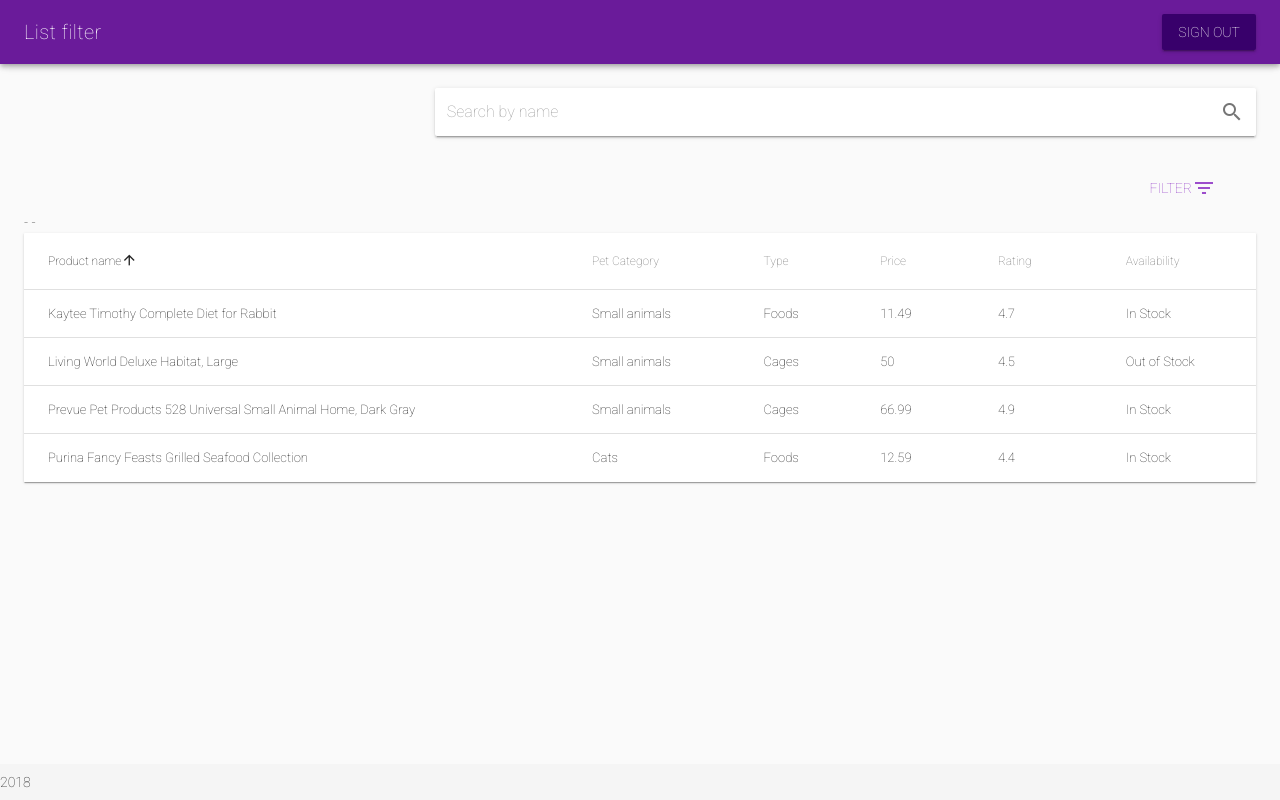
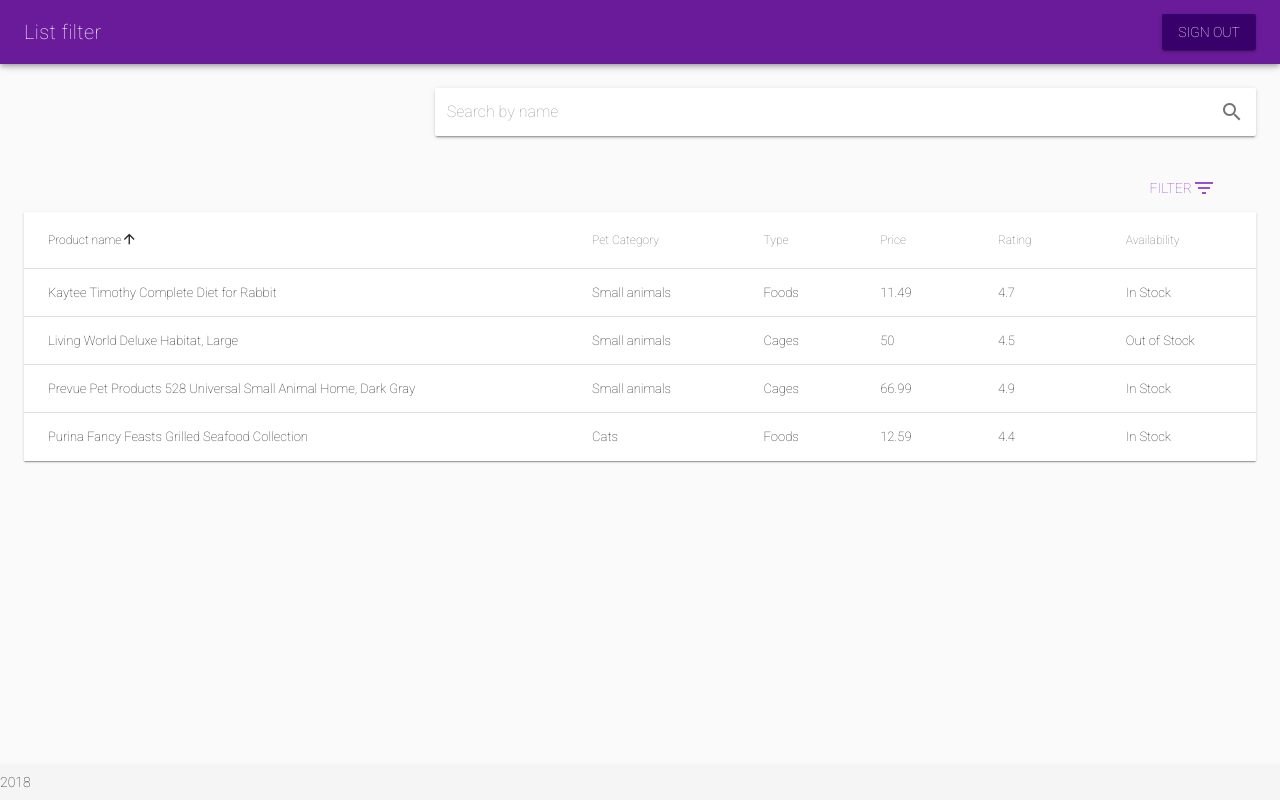
Before and after one commit to miaket/vapt_zup, a Vue app: page / in a window 1280 px wide. Built offline with nearby package versions, Linux system fonts and the light colour scheme.

Commit message:
add chips

```diff
--- a/src/components/FilterApp.vue
+++ b/src/components/FilterApp.vue
@@ -22,7 +22,11 @@
       </v-btn>
     </v-layout>
     <filter-input v-if="filter" />
-    {{updateProductsType}} - {{updateProductsCategory}} - {{updateProductsAvailability}}
+
+    <v-chip v-if="updateProductsType">{{updateProductsType}}</v-chip>
+    <v-chip v-if="updateProductsCategory">{{updateProductsCategory}}</v-chip>
+    <v-chip v-if="updateProductsAvailability">{{updateProductsAvailability}}</v-chip>
+
     <v-data-table
       :headers="headers"
       :items="searchedProducts"
@@ -107,15 +111,10 @@ import FilterInput from './Shared/FilterInput.vue'
         return this.$store.getters.applyFilterCategory;
       },
       updateProductsAvailability() {
-        console.log('updating avail:' + this.$store.getters.applyFilterAvailability)
         this.applyFilterAvailability = this.$store.getters.applyFilterAvailability;
         return this.$store.getters.applyFilterAvailability;
-      },
+      }
     },
-    // mounted() {
-    //   console.log(this.$store.getters.filteredProducts)
-    //   this.products = this.$store.getters.filteredProducts
-    // }
   }
 </script>
 
```
